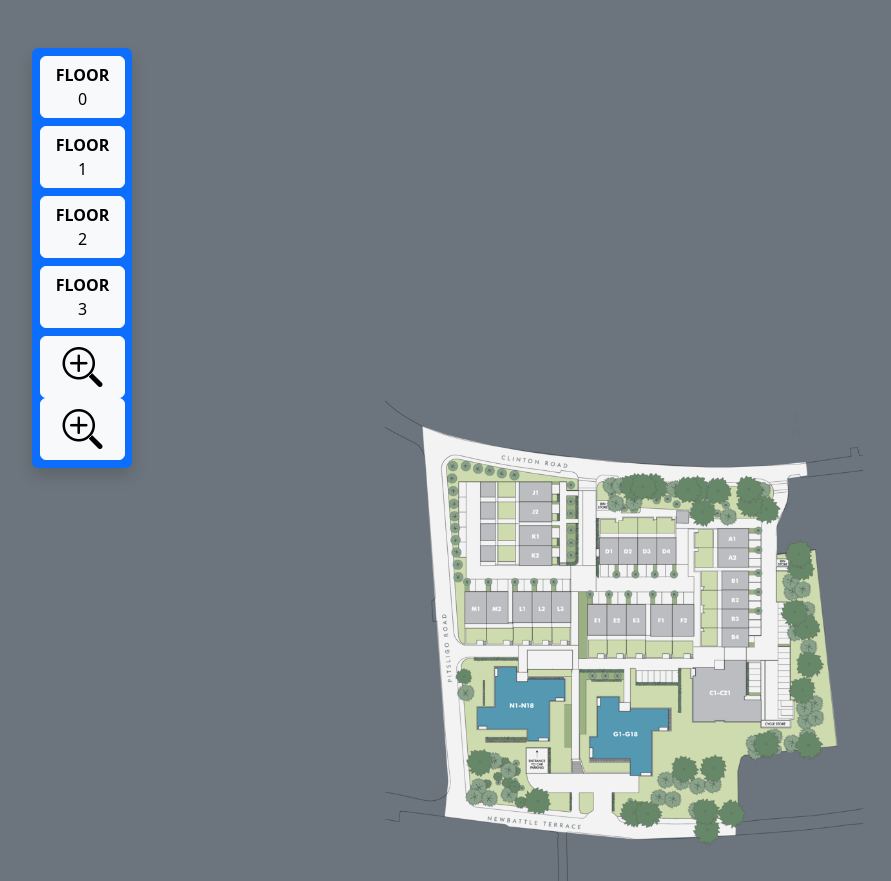
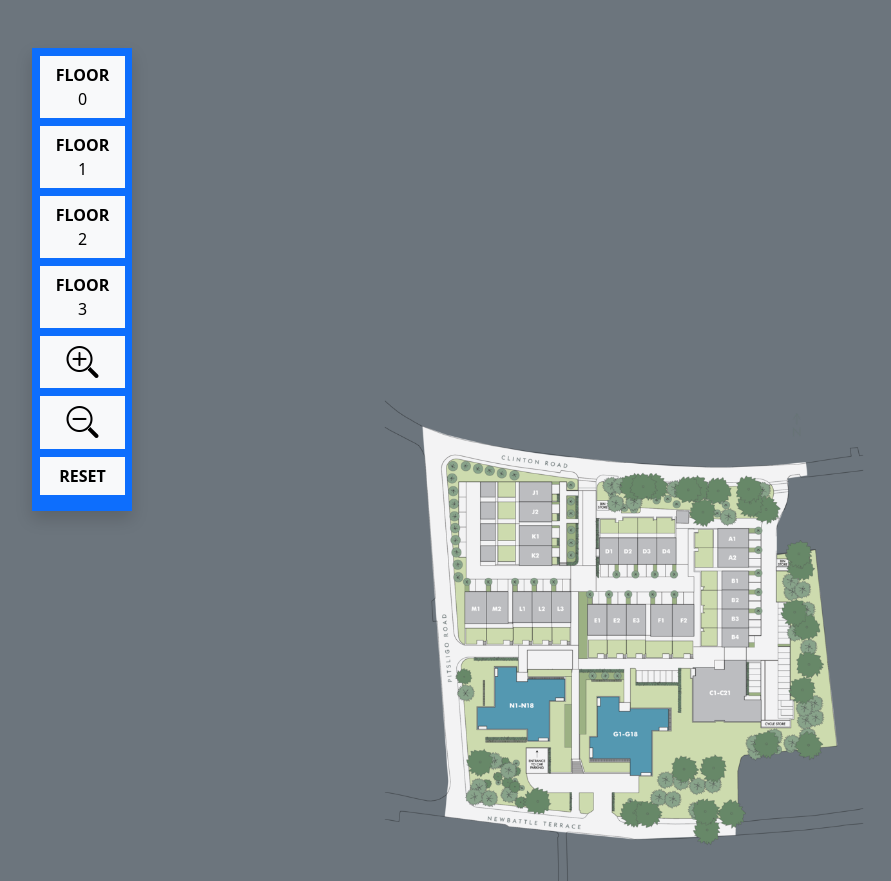
Before and after one commit to renzycode/building-location-navigator, a PHP site: page / in a window 1280 px wide. Shown: the top 881 px of the page, without its empty margins (16-907 px from the left). Run offline with PHP 8.4, Linux system fonts and the light colour scheme.

Commit message:
added zoom in zoom out button with reset button

```diff
--- a/vanilla_code/index.php
+++ b/vanilla_code/index.php
@@ -13,14 +13,15 @@
     #layout-image {
         width: 100%;
     }
-    .inner-canvas{
+
+    .inner-canvas {
         padding: 400px;
     }
+
     body {
         overflow: hidden;
         /* Hide scrollbars */
     }
-
     </style>
 </head>
 
@@ -37,14 +38,23 @@
 
     </div>
 
-        <div class="hud-canvas fixed-top m-5 p-2 bg-primary rounded shadow" style="width: 100px;">
-            <button class="btn btn-light rounded mb-2" style="width: 85px;"> <strong>FLOOR</strong> <br> 0</button>
-            <button class="btn btn-light rounded mb-2" style="width: 85px;"> <strong>FLOOR</strong> <br> 1</button>
-            <button class="btn btn-light rounded mb-2" style="width: 85px;"> <strong>FLOOR</strong> <br> 2</button>
-            <button class="btn btn-light rounded mb-2" style="width: 85px;"> <strong>FLOOR</strong> <br> 3</button>
-            <button class="btn btn-light rounded" style="width: 85px;"> <strong><h1 class="mb-0"><i class="bi bi-zoom-in"></h1></i></strong></button>
-            <button class="btn btn-light rounded" style="width: 85px;"> <strong><h1 class="mb-0"><i class="bi bi-zoom-in"></h1></i></strong></button>
-        </div>
+    <div class="hud-canvas fixed-top m-5 p-2 bg-primary shadow" style="width: 100px;">
+        <button class="btn btn-light mb-2 rounded-0" style="width: 85px;"> <strong>FLOOR</strong> <br> 0</button>
+        <button class="btn btn-light mb-2 rounded-0" style="width: 85px;"> <strong>FLOOR</strong> <br> 1</button>
+        <button class="btn btn-light mb-2 rounded-0" style="width: 85px;"> <strong>FLOOR</strong> <br> 2</button>
+        <button class="btn btn-light mb-2 rounded-0" style="width: 85px;"> <strong>FLOOR</strong> <br> 3</button>
+        <button class="btn btn-light mb-2 rounded-0" style="width: 85px;" onclick="zoomIn()">
+            <strong>
+                <h2 class="mb-0"><i class="bi bi-zoom-in"></h2></i>
+            </strong>
+        </button>
+        <button class="btn btn-light mb-2 rounded-0" style="width: 85px;" onclick="zoomOut()">
+            <strong>
+                <h2 class="mb-0"><i class="bi bi-zoom-out"></h2></i>
+            </strong>
+        </button>
+        <button class="btn btn-light mb-2 rounded-0" style="width: 85px;" onclick="reset()"> <strong>RESET</strong> <br></button>
+    </div>
 
     <script>
     var scale = 1,
@@ -95,6 +105,28 @@
 
         setTransform();
     }
+
+    function zoomIn() {
+        scale = scale + 0.1;
+        setTransform();
+    }
+
+    function zoomOut() {
+        scale = scale - 0.1;
+        setTransform();
+    }
+
+    function reset() {
+        scale = 1;
+        panning = false;
+        pointX = 0;
+        pointY = 0;
+        start = {
+            x: 0,
+            y: 0
+        };
+        setTransform();
+    }
     </script>
 </body>
 
```
